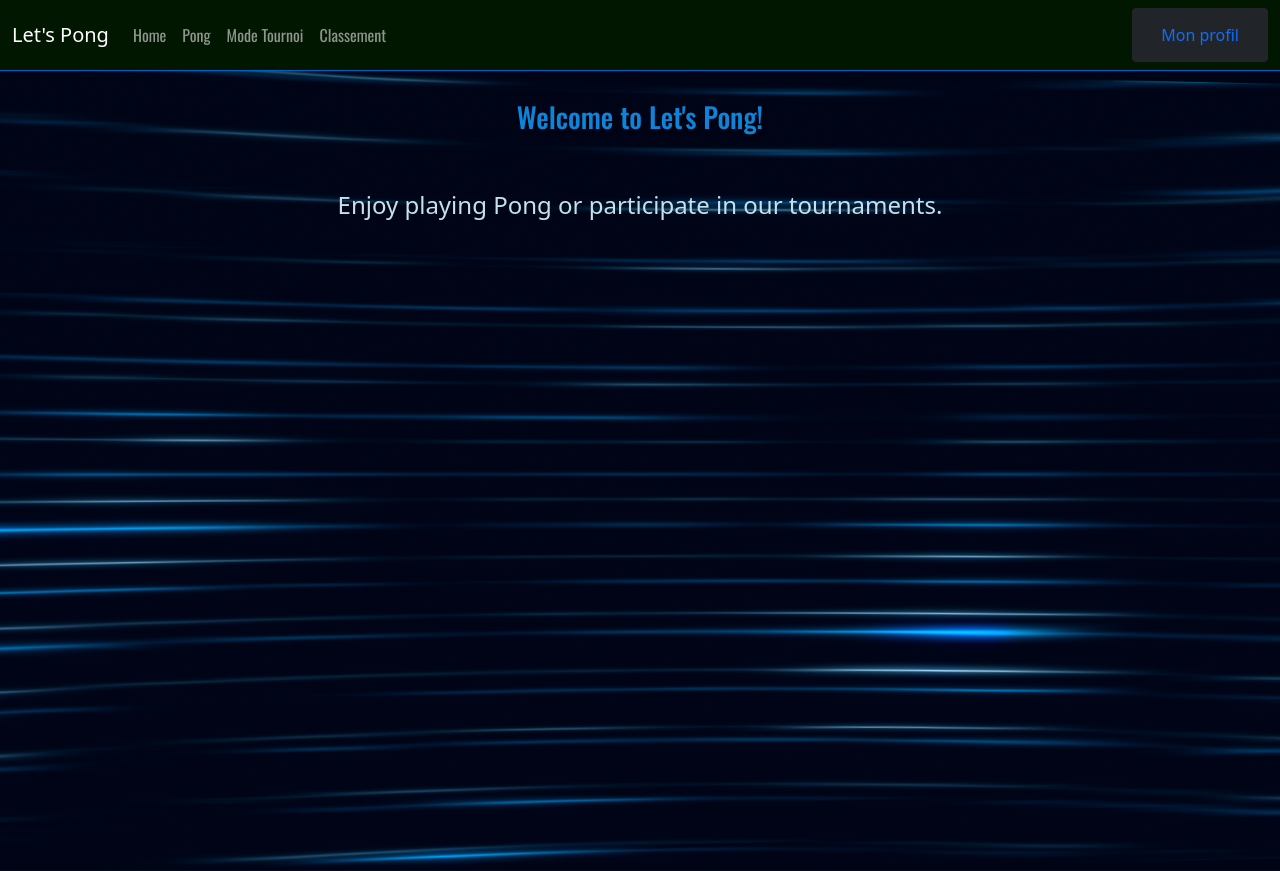
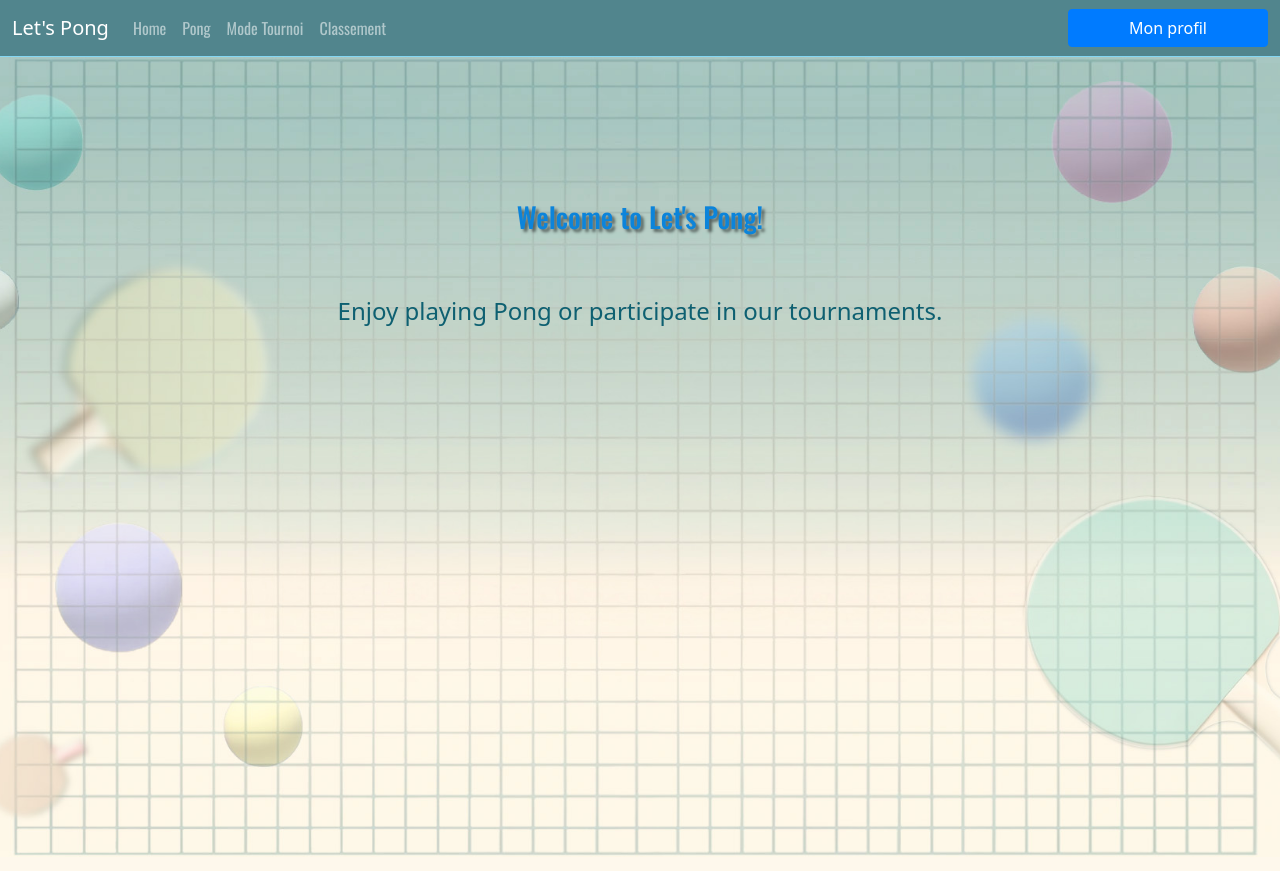
Before and after one commit to anshazet/ft_transcendence, a Django app: page / in a window 1280 px wide. Run offline with Django 5.2, Linux system fonts and the light colour scheme; the visitor is signed in with stand-in values (Sample User, id 1); some libraries are stand-ins or nearby versions.

Commit message:
new site

```diff
--- a/static/css/index.css
+++ b/static/css/index.css
@@ -18,7 +18,7 @@ body {
 }
 
 #section-home, #section-pong, #section-tournoi, #section-classement, #section-profil {
-    background-image: url('../images/background.png');
+    background-image: url('../images/background_1.jpg');
 }
 
 /* style navigation links*/
@@ -31,10 +31,10 @@ body {
 h1 {
   font-family: 'Oswald', sans-serif;
   font-weight: 400;
-  color: #0c84da;
+  color: #0e6071;
 }
 
-/* medium bold title (classement...)  */
+/* medium bold title not used yet  */
 h2 {
   font-family: 'Oswald', sans-serif;
   font-weight: 400;
@@ -44,8 +44,8 @@ h2 {
 /* small bold title */
 h4 {
   text-align: center;
-  padding-top: 5em;
-  color: rgb(197, 225, 236);
+  padding-top: 10em;
+  color: #0e6071;
 }
 
 /* title welcome to let's pong */
@@ -57,10 +57,22 @@ h3 {
   text-shadow: 3px 3px 3px rgba(0,0,0,0.5);  /* Slight shadow for depth */
   text-align: center;  /* Centers the text horizontally */
   position: absolute;
-  top: 100px;  /* Distance from the top of the container */
+  top: 200px;  /* Distance from the top of the container */
   left: 50%;  /* Center horizontally */
   transform: translateX(-50%); /* Shift it left by half its width to truly center it */
   margin-top: 0;  /* No need for margin-top as top is used for positioning */
+}
+
+/* Title Profil de, Classement, Mode Turnoi */
+h5 {
+  font-family: 'Oswald', sans-serif;
+  font-size: 2.5em;
+  font-weight: 400;
+  color: #0e6071;
+  text-shadow: 3px 3px 3px rgba(0,0,0,0.5);
+  margin-left: 100px;
+  padding-top: 20px;
+  margin-bottom: 20px;
 }
 
 .centered-content {
@@ -74,18 +86,18 @@ h3 {
 
 /* navigation links colour */
 .navbar-dark .navbar-nav .nav-link.highlight:hover {
-  color: #0c84da;  /* Changes color */
+  color: #1048a9;  /* Changes color */
 }
 
 /* Navigation palette Styles */
 .navbar.custom-navbar {
-  background-color: #021700 !important; /* Change to any color you like */
-  border-bottom: 1px solid #005fc4; /* Optional: adds a border under the navbar */
+  background-color: #51858d !important; /* Change to any color you like */
+  border-bottom: 1px solid #85d7f3; /* Adds a border under the navbar */
 }
 
 /* Navigation palette link Styles */
 .navbar-dark .navbar-nav .nav-link {
-  color: #41b8e0;
+  color: #85d7f3;
 }
 
 
@@ -113,7 +125,7 @@ h3 {
   margin: 0 10px; /* Adds horizontal spacing between buttons */
 }
 
-/* Adjustments to center and style the canvas more effectively */
+/* Adjustments to center and style the canvas */
 #jeu-pong {
   margin-top: 20px; /* Adds some space above the canvas */
   border: 7px solid #ffffff; /* A white border for better visibility */
@@ -123,10 +135,11 @@ h3 {
   display: block; /* Ensures the canvas is a block element for proper margin handling */
   margin-left: auto;
   margin-right: auto;
+  border-radius: 5px;
 }
 
 /* Styling for game control buttons */
-#section-pong button {
+#section-pong, #section-profil button {
   padding: 10px 20px; /* Padding for better touch interaction */
   font-size: 16px; /* Increases font size for better readability */
   background-color: #0c84da; /* Primary button color */
@@ -139,6 +152,53 @@ h3 {
   /* margin: 10px; */
 }
 
-#section-pong button:hover {
+#section-pong, #section-profil button:hover {
   background-color: #0056b3;  /* Darker shade on hover */
 }
+
+#section-pong p {
+  font-size: 24px; /* Set the font size */
+  color: #ffffff; /* Change the text color */
+  font-weight: bold; /* Make the font bold */
+  margin-bottom: 1px; /* Add space below the paragraph */
+  text-align: center; /* Center the text */
+}
+
+.game-button {
+  padding: 10px 20px;
+  font-size: 16px;
+  background-color: #0c84da;
+  color: white;
+  border: none;
+  border-radius: 5px;
+  cursor: pointer;
+  display: block;
+  width: 100%;
+  margin-top: 20px;
+}
+
+.game-button:hover {
+  background-color: #0056b3;
+}
+
+#user-profile-button {
+  max-width: 200px; /* Restricts the button width */
+  margin: auto; /* Centers the button horizontally */
+  display: block; /* Ensures the button is block-level for margin to take effect */
+  background-color: #007bff; /* Bootstrap primary blue instead of dark */
+  border-color: #007bff; /* Ensures the border color matches the background */
+}
+
+#user-profile-button:hover {
+  background-color: #0056b3; /* Darker blue on hover */
+}
+
+#user-profile-button:focus {
+  outline: 2px solid #0056b3; /* Blue outline */
+  outline-offset: 2px;
+}
+
+#user-profile-button:focus {
+  outline: 2px solid #0056b3; /* Blue outline */
+  outline-offset: 2px;
+}
--- a/templates/index.html
+++ b/templates/index.html
@@ -58,18 +58,23 @@
                     <li class="nav-item"><a class="nav-link highlight" href="#classement">Classement</a></li>
                 </ul>
             </div>
-            <button type="button" class="btn btn-dark" id="user-profile-button" data-bs-toggle="modal">
+            <!-- <button type="button" class="btn btn-dark" id="user-profile-button" data-bs-toggle="modal">
                 <a class="nav-link" href="#profil" onclick="showSection('profil')">Mon profil</a>
-            </button>
+            </button> -->
+            <a href="#profil" class="btn btn-dark game-button" id="user-profile-button" onclick="showSection('profil')" role="button">Mon profil</a>
+
         </div>
     </nav>
 
     <div id="section-profil" class="page" style="display: none;">
-        <h1>Profil de {{ user.username }}</h1>
-        <p>Nom d'utilisateur : {{ user.username }}</p>
-        <p>Adresse e-mail : {{ user.email }}</p>
+        <h5>Profil de {{ user.username }}</h5>
+        <div class="profile-info">
+            <p class="profile-item"><span class="profile-label">Nom d'utilisateur:</span> {{ user.username }}</p>
+            <p class="profile-item"><span class="profile-label">Adresse e-mail:</span> {{ user.email }}</p>
+        </div>
         {% csrf_token %}
-        <button id="logout-button">Logout</button>
+        <!-- <button id="logout-button">Logout</button> -->
+        <button id="logout-button" class="game-button">Logout</button>
     </div>
 
     <div id="section-home" class="page" style="display: none;">
@@ -77,39 +82,31 @@
         <h4>Enjoy playing Pong or participate in our tournaments.</h4>
     </div>
 
-
-    <!-- <div id="section-pong" class="page" style="display: none;">
-        <div class="game-controls">
-            <button id="start-game">Démarrer</button>
-            <button id="stop-game">Arrêter</button>
-        </div>
-        <canvas id="jeu-pong" width="640" height="480"></canvas>
-        <div class="scoreboard">
-            <p>Joueur 1: <em id="player-score">0</em></p>
-            <p>Joueur 2: <em id="computer-score">0</em></p>
-        </div>
-    </div> -->
-
     <div id="section-pong" class="page" style="display: none;">
-         <p>Joueur 1 : <em id="player-score">0</em> - Joueur 2 : <em id="computer-score">0</em></p>
+        <p class="score-display">Joueur 1 : <em id="player-score">0</em> - Joueur 2 : <em id="computer-score">0</em></p>
         <ul>
             <li>
-                <button id="start-game">Démarrer</button>
+                <button id="start-game" class="game-button">Démarrer</button>
             </li>
             <li>
-                <button id="stop-game">Arrêter</button>
+                <button id="stop-game" class="game-button">Arrêter</button>
             </li>
         </ul>
         <canvas id="jeu-pong" width="640" height="480"></canvas>
     </div>
 
     <div id="section-tournoi" class="page" style="display: none;">
-        <h2>Welcome to tournoi Pong!</h2>
+        <h5>Welcome to tournoi Pong!</h5>
 
     </div>
 
     <div id="section-classement" class="page" style="display: none;">
-        <h2>Classement</h2>
+        <h5>Classement</h5>
+        <div class="profile-info">
+            <p class="profile-item"><span class="profile-label">Player 1</p>
+            <p class="profile-item"><span class="profile-label">Player 2</p>
+
+        </div>
 
     </div>
 
```
Also changed, not shown: static/css/login.css (+60 -1 lines), static/images/background_1.jpg (added), static/images/background_2.webp (added), static/images/background_3.jpg (added), static/images/background_4.jpg (added), 3 other files.
